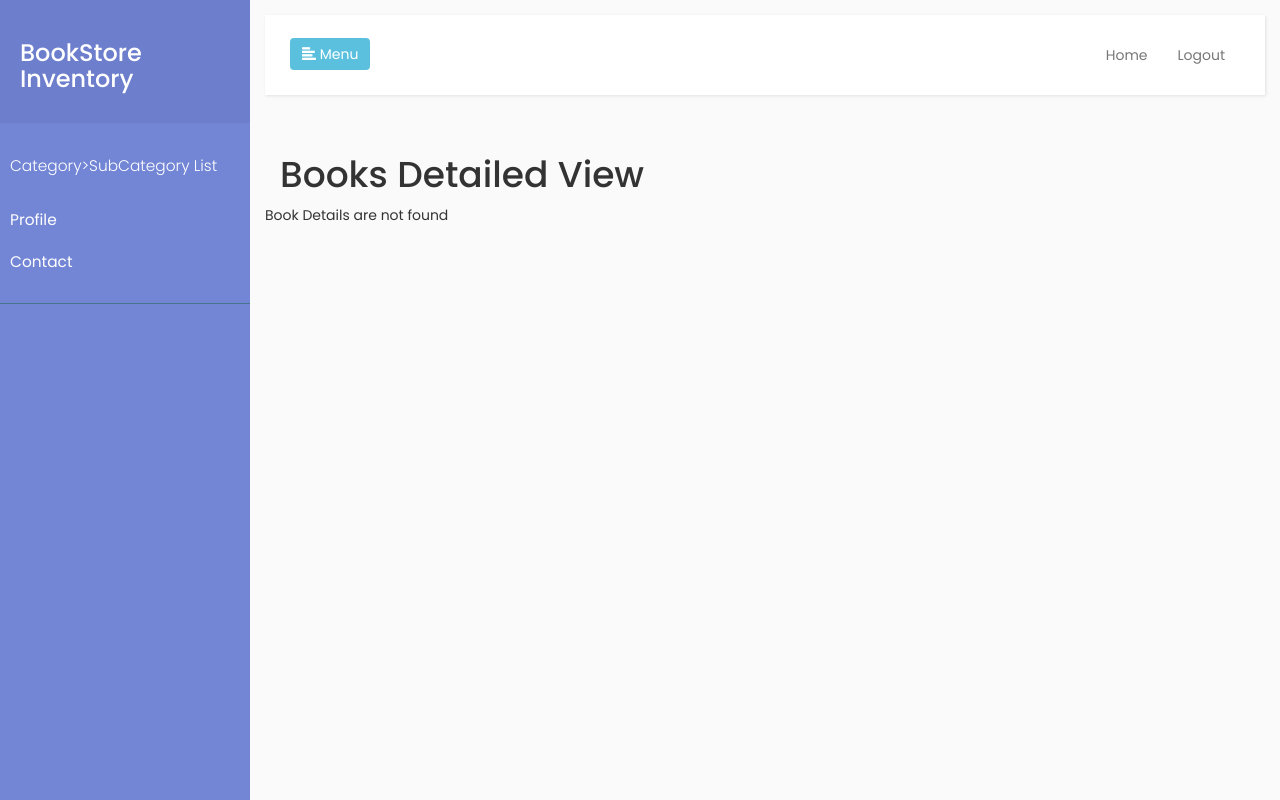
After one commit to lakshmidev/book-store, a Django app: page /book-detail/1/1/ in a window 1280 px wide. The commit adds this page. Run offline with Django 3.2, Linux system fonts and the light colour scheme; the visitor is signed in with stand-in values (Sample User, id 1); data that the repository does not hold is empty; some libraries are stand-ins or nearby versions.

Commit message:
Updated UserInterface for book store inventory system

```diff
--- a/book_store_inventory/book_store/static/css/app_custom.css
+++ b/book_store_inventory/book_store/static/css/app_custom.css
@@ -1,10 +1,4 @@
-/*https://bootstrapious.com/tutorial/sidebar/index.html#*/
-/*https://bootstrapious.com/p/bootstrap-sidebar*/
-/*https://bootstrapious.com/tutorial/sidebar/index.html#*/
 
-/*
-    DEMO STYLE
-*/
 @import "https://fonts.googleapis.com/css?family=Poppins:300,400,500,600,700";
 
 
@@ -150,11 +144,6 @@ a.article, a.article:hover {
 /* ---------------------------------------------------
     CONTENT STYLE
 ----------------------------------------------------- */
-#content {
-    padding: 20px;
-    min-height: 100vh;
-    transition: all 0.3s;
-}
 
 /* ---------------------------------------------------
     MEDIAQUERIES
@@ -170,3 +159,10 @@ a.article, a.article:hover {
         display: none;
     }
 }
+
+#content {
+    padding: 15px;
+    min-height: 100vh;
+    transition: all 0.3s;
+    width: 100% !important;
+}
--- a/book_store_inventory/book_store/templates/book_store/app_base.html
+++ b/book_store_inventory/book_store/templates/book_store/app_base.html
@@ -10,52 +10,43 @@
   <link rel="stylesheet" type="text/css" href="/static/css/app_custom.css">
   <script src="https://ajax.googleapis.com/ajax/libs/jquery/3.2.1/jquery.min.js"></script>
   <script src="https://maxcdn.bootstrapcdn.com/bootstrap/3.3.7/js/bootstrap.min.js"></script>
+  {% block header %}
 
-  {% block header %}
   {% endblock %}
 </head>
 <body>
-{% block content %}
-
-{% endblock %}
 
 <div class="wrapper">
             <!-- Sidebar Holder -->
             <nav id="sidebar">
                 <div class="sidebar-header">
-                    <h3>BookStore Inventory</h3>
+                    <a href="/"><h3>BookStore Inventory</h3>
+                    </a>
                 </div>
 
                 <ul class="list-unstyled components">
                     <p>Category>SubCategory List</p>
-                    <li class="active">
-                        <a href="#homeSubmenu" data-toggle="collapse" aria-expanded="false">Home</a>
-                        <ul class="collapse list-unstyled" id="homeSubmenu">
-                            <li><a href="#">Home 1</a></li>
-                            <li><a href="#">Home 2</a></li>
-                            <li><a href="#">Home 3</a></li>
+                    {% for category in category_list %}
+                    <li class='active'>
+                        <a href="#{{category.slug}}" data-toggle="collapse" aria-expanded="false">{{category.name}}</a>
+                        <ul class="collapse list-unstyled" id="{{category.slug}}">
+                            {% for key, value in subcategory_dict.items %}
+                            {% if key == category.slug %}
+                            {% for subcategory in value %}
+                            <li><a href="/book/{{subcategory.pk}}/">{{subcategory.subcategory_name}}</a></li>
+                            {% endfor %}
+                            {% endif %}
+                            {% endfor %}
                         </ul>
                     </li>
+                    {% endfor %}
+
                     <li>
-                        <a href="#">About</a>
-                        <a href="#pageSubmenu" data-toggle="collapse" aria-expanded="false">Pages</a>
-                        <ul class="collapse list-unstyled" id="pageSubmenu">
-                            <li><a href="#">Page 1</a></li>
-                            <li><a href="#">Page 2</a></li>
-                            <li><a href="#">Page 3</a></li>
-                        </ul>
-                    </li>
-                    <li>
-                        <a href="#">Portfolio</a>
+                        <a href="#">Profile</a>
                     </li>
                     <li>
                         <a href="#">Contact</a>
                     </li>
-                </ul>
-
-                <ul class="list-unstyled CTAs">
-                    <li><a href="https://bootstrapious.com/tutorial/files/sidebar.zip" class="download">Download source</a></li>
-                    <li><a href="https://bootstrapious.com/p/bootstrap-sidebar" class="article">Back to article</a></li>
                 </ul>
             </nav>
 
@@ -68,32 +59,28 @@
                         <div class="navbar-header">
                             <button type="button" id="sidebarCollapse" class="btn btn-info navbar-btn">
                                 <i class="glyphicon glyphicon-align-left"></i>
-                                <span>Toggle Sidebar</span>
+                                <span>Menu</span>
                             </button>
                         </div>
 
                         <div class="collapse navbar-collapse" id="bs-example-navbar-collapse-1">
                             <ul class="nav navbar-nav navbar-right">
-                                <li><a href="#">Page</a></li>
-                                <li><a href="#">Page</a></li>
-                                <li><a href="#">Page</a></li>
-                                <li><a href="#">Page</a></li>
+                                <li><a href="/">Home</a></li>
+                                <li><a href="/accounts/logout">Logout</a></li>
+
                             </ul>
                         </div>
                     </div>
                 </nav>
 
-               <!--  -->
+               {% block content %}
+
+               {% endblock %}
+
             </div>
         </div>
 
-
-
-
-
-        <!-- jQuery CDN -->
          <script src="https://code.jquery.com/jquery-1.12.0.min.js"></script>
-         <!-- Bootstrap Js CDN -->
          <script src="https://maxcdn.bootstrapcdn.com/bootstrap/3.3.7/js/bootstrap.min.js"></script>
 
          <script type="text/javascript">
--- a/book_store_inventory/book_store/templates/book_store/base.html
+++ b/book_store_inventory/book_store/templates/book_store/base.html
@@ -10,7 +10,7 @@
 <body>
     <div id="header">
     {% block header %}
-    <a href="#">{% trans "Home" %}</a> |
+    <a href="/">{% trans "Home" %}</a> |
 
     {% if user.is_authenticated %}
         {% trans "Logged in" %}: {{ user.username }}
--- /dev/null
+++ b/book_store_inventory/book_store/templates/book_store/book_details.html
@@ -0,0 +1,75 @@
+{% extends "book_store/app_base.html" %}
+
+
+{% block header %}
+
+{% endblock %}
+
+{% block content %}
+  <div class="container-fluid">
+  <h1>Books Detailed View</h1>
+  {% if book %}
+    <div class="row">
+      <div class="col-sm-6">
+        <a><img src="{{book.cover_photo.url}}" alt="book-image" width="50%" height="50%" />
+        </a>
+      </div>
+    </div>
+    <div class="row">
+      <div class="col-sm-6">
+        <span>Title:{{book.title}}</span>
+      </div>
+    </div>
+    <div class="row">
+      <div class="col-sm-6">
+        <span>Author:{{book.author}}</span>
+      </div>
+    </div>
+    <div class="row">
+      <div class="col-sm-6">
+        <span>Publisher:{{book.published_by}}</span>
+      </div>
+    </div>
+    <div class="row">
+      <div class="col-sm-6">
+        <span>Published On:{{book.published_at}}</span>
+      </div>
+    </div>
+    <div class="row">
+      <div class="col-sm-6">
+        <span>Price:{{book.price}}</span>
+      </div>
+    </div>
+    <div class="row">
+      <div class="col-sm-6">
+        <span>Descritption:</span><br/>
+        <p>{{book.description}}</p>
+
+      </div>
+    </div>
+    <div class="row">
+      <div class="col-sm-5">
+        <a href="/buy-book/{{book.subcategory.id}}/{{book.id}}/">
+        <button class="btn btn-primary">Buy NOW</button>
+        </a>
+
+      </div>
+      <div class="col-sm-3">
+        <a href="/">
+        <button class="btn btn-primary">Back</button>
+        </a>
+      </div>
+
+    </div>
+     {% else %}
+     <div class="row">
+      <div>
+        <span>Book Details are not found</span>
+      </div>
+    </div>
+
+     {% endif %}
+
+  </div>
+
+{% endblock %}
--- /dev/null
+++ b/book_store_inventory/book_store/utils.py
@@ -0,0 +1,9 @@
+from book_store.models import Category, SubCategory
+
+def get_categories():
+    category_list = Category.objects.all()
+    subcategory_dict = {}
+    for category in category_list:
+        subcategory_list = SubCategory.objects.filter(category=category)
+        subcategory_dict[category.slug] = subcategory_list
+    return category_list, subcategory_dict
--- a/book_store_inventory/book_store/views.py
+++ b/book_store_inventory/book_store/views.py
@@ -2,8 +2,81 @@
 from __future__ import unicode_literals
 
 from django.shortcuts import render
+from django.contrib.auth.decorators import login_required
 
-# Create your views here.
+from book_store.models import Category, SubCategory, Book
+from book_store.utils import get_categories
 
-def list_books(request):
-	return render(request, 'book_store/index.html')
+
+@login_required
+def list_books(request, *args, **kwargs):
+    """ Used for disblaying all the books.
+        if selected particular category, then it will display books
+        of thatcategory
+    """
+    category_list, subcategory_dict = get_categories()
+    context_data = {}
+    context_data['category_list'] = category_list
+    context_data['subcategory_dict'] = subcategory_dict
+    book_list = []
+    if kwargs.get('subcategory_id'):
+        sub_id = kwargs.get('subcategory_id')
+        book_list = Book.objects.filter(subcategory__id=sub_id)
+    else:
+        book_list = Book.objects.all()
+    context_data['book_list'] = book_list
+    return render(request, 'book_store/book_list.html', context=context_data)
+
+@login_required
+def book_detail(request, *args, **kwargs):
+    """ Used for displaying details of the particular book.
+    """
+    category_list, subcategory_dict = get_categories()
+    context_data = {}
+    context_data['category_list'] = category_list
+    context_data['subcategory_dict'] = subcategory_dict
+    book_list = []
+    sub_id = kwargs.get('subcategory_id')
+    book_id = kwargs.get('book_id')
+    book = None
+    if sub_id and book_id:
+        try:
+            book = Book.objects.get(subcategory__id=sub_id, pk=book_id)
+        except:
+            pass
+    context_data['book'] = book
+    return render(request, 'book_store/book_details.html', context=context_data)
+
+@login_required
+def buy_book(request, *args, **kwargs):
+    """ GET: Used to display book overview with quatity field for processing
+        payment.
+        POST: Used for getting book price, quatity value to calculaate total price.
+            And redirect the user to the payment page with total price.
+        request.session: Used for storing invoice/subscription details upon successful
+        completion of payment.
+    """
+    category_list, subcategory_dict = get_categories()
+    context_data = {}
+    context_data['category_list'] = category_list
+    context_data['subcategory_dict'] = subcategory_dict
+    book_list = []
+    sub_id = kwargs.get('subcategory_id')
+    book_id = kwargs.get('book_id')
+    book = None
+    if request.method == "POST":
+        quantity = request.POST.get('quantity')
+        book_price = request.POST.get('book_price')
+        total_price = int(quantity)*int(book_price)
+        request.session['user_id'] = request.user.id
+        request.session['book_id'] = book_id
+        request.session['subcategory_id'] = sub_id
+        request.session['total_price'] = total_price
+        # return redirect("/view-for-processing-payment/")
+    if sub_id and book_id:
+        try:
+            book = Book.objects.get(subcategory__id=sub_id, pk=book_id)
+        except:
+            pass
+    context_data['book'] = book
+    return render(request, 'book_store/buy_book.html', context=context_data)
--- a/book_store_inventory/book_store_inventory/urls.py
+++ b/book_store_inventory/book_store_inventory/urls.py
@@ -16,11 +16,19 @@ Including another URLconf
 from django.conf.urls import include, url
 from django.contrib import admin
 
-from book_store.views import list_books
+from django.conf import settings
+from django.conf.urls.static import static
+
+from book_store.views import list_books, book_detail, buy_book
 
 urlpatterns = [
     url(r'^admin/', admin.site.urls),
     # url(r'^accounts/', include('registration.backends.hmac.urls')),
     url(r'^accounts/', include('registration.backends.simple.urls')),
     url(r'^$', list_books, name="list_books"),
-]
+    url(r'^book/(?P<subcategory_id>\d+)/$', list_books, name="list_books"),
+    url(r'^book-detail/(?P<subcategory_id>\d+)/(?P<book_id>\d+)/$',
+        book_detail, name="book_detail"),
+    url(r'^buy-book/(?P<subcategory_id>\d+)/(?P<book_id>\d+)/$',
+        buy_book, name="buy_book"),
+]+ static(settings.MEDIA_URL, document_root=settings.MEDIA_ROOT)
```
Also changed, not shown: book_store_inventory/book_store/admin.py (+14 -11 lines), book_store_inventory/book_store/models.py (+6 -42 lines), book_store_inventory/book_store/templates/book_store/book_list.html (added, +28 -0 lines), book_store_inventory/book_store/templates/book_store/buy_book.html (added, +51 -0 lines), book_store_inventory/book_store/templates/book_store/index.html (deleted, +0 -9 lines), book_store_inventory/book_store_inventory/settings.py (+9 -1 lines), book_store_inventory/requirements.txt (added, +7 -0 lines), book_store_inventory/book_store/migrations/0002_book_cover_photo.py (added).
